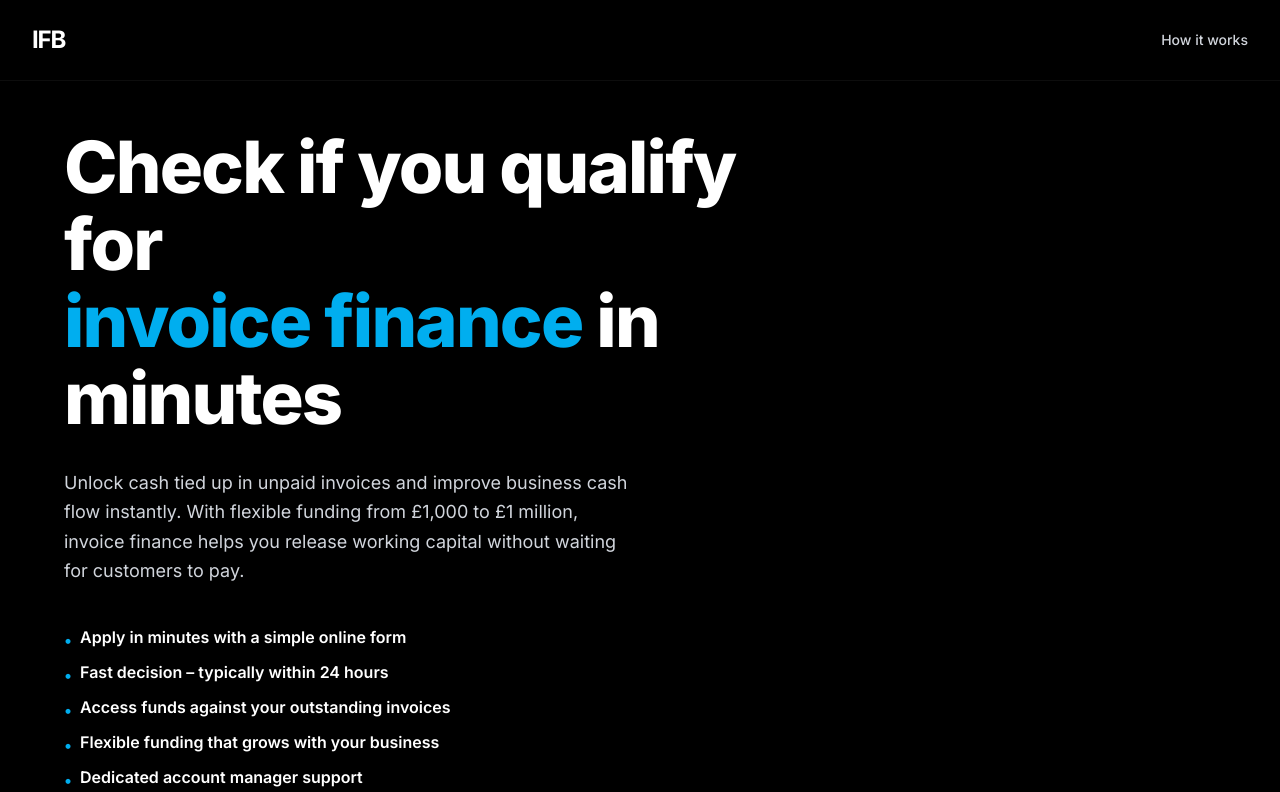
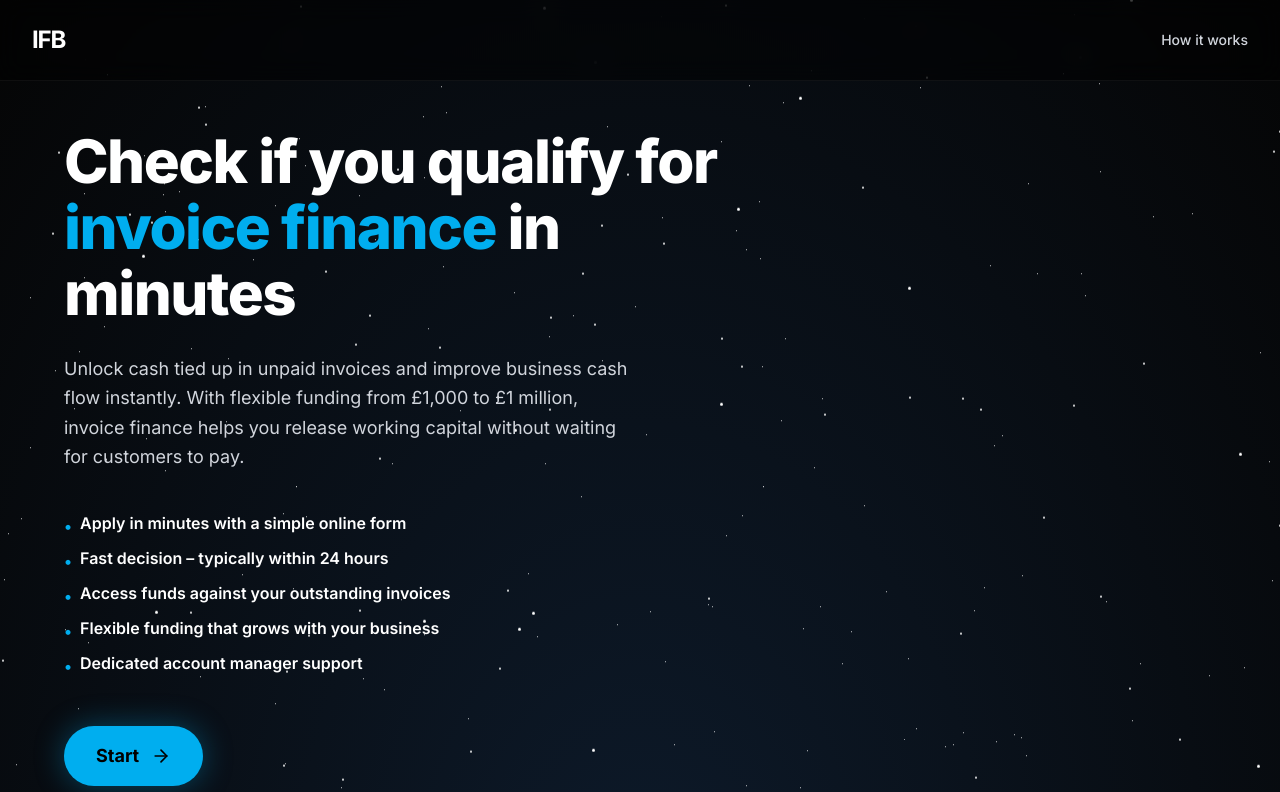
Before and after one commit to infibro/ifb-landing, a React (Vite) app: page / in a window 1280 px wide. Shown: the top 792 px of the page. Built offline with nearby package versions, Linux system fonts and the light colour scheme; no server answers.

Commit message:
feat: smaller hero heading + animated star field background

```diff
--- a/src/components/Hero.tsx
+++ b/src/components/Hero.tsx
@@ -1,3 +1,4 @@
+import { useEffect, useRef } from "react";
 import { motion as m } from "motion/react";
 import { ArrowRight } from "lucide-react";
 
@@ -9,21 +10,69 @@ const bullets = [
   "Dedicated account manager support",
 ];
 
+/** Generates a CSS box-shadow string of n random white stars */
+function makeStars(n: number): string {
+  const pairs: string[] = [];
+  for (let i = 0; i < n; i++) {
+    const x = Math.floor(Math.random() * 2000);
+    const y = Math.floor(Math.random() * 2000);
+    pairs.push(`${x}px ${y}px #FFF`);
+  }
+  return pairs.join(", ");
+}
+
+// Generate once at module load so they're stable across renders
+const shadowsSmall  = makeStars(700);
+const shadowsMedium = makeStars(200);
+const shadowsBig    = makeStars(100);
+
+const starStyles = `
+  @keyframes animStar {
+    from { transform: translateY(0px); }
+    to   { transform: translateY(-2000px); }
+  }
+
+  .stars-sm, .stars-md, .stars-lg {
+    position: absolute;
+    top: 0;
+    left: 0;
+    background: transparent;
+    border-radius: 50%;
+  }
+
+  .stars-sm         { width: 1px; height: 1px; box-shadow: ${shadowsSmall};  animation: animStar  50s linear infinite; }
+  .stars-sm::after  { content: ""; position: absolute; top: 2000px; left: 0; width: 1px; height: 1px; box-shadow: ${shadowsSmall}; }
+
+  .stars-md         { width: 2px; height: 2px; box-shadow: ${shadowsMedium}; animation: animStar 100s linear infinite; }
+  .stars-md::after  { content: ""; position: absolute; top: 2000px; left: 0; width: 2px; height: 2px; box-shadow: ${shadowsMedium}; }
+
+  .stars-lg         { width: 3px; height: 3px; box-shadow: ${shadowsBig};    animation: animStar 150s linear infinite; }
+  .stars-lg::after  { content: ""; position: absolute; top: 2000px; left: 0; width: 3px; height: 3px; box-shadow: ${shadowsBig}; }
+`;
+
 export default function Hero() {
   return (
     <section
       id="hero-section"
-      className="min-h-screen bg-black flex items-center"
+      className="relative min-h-screen flex items-center overflow-hidden"
+      style={{ background: "radial-gradient(ellipse at bottom, #0d1a2a 0%, #050505 100%)" }}
     >
-      <div className="w-full max-w-7xl mx-auto px-6 sm:px-10 lg:px-16 py-32">
-        <div className="max-w-2xl xl:max-w-3xl">
+      {/* Star layers */}
+      <style>{starStyles}</style>
+      <div className="stars-sm" aria-hidden="true" />
+      <div className="stars-md" aria-hidden="true" />
+      <div className="stars-lg" aria-hidden="true" />
 
-          {/* Heading */}
+      {/* Content */}
+      <div className="relative z-10 w-full max-w-7xl mx-auto px-6 sm:px-10 lg:px-16 py-32">
+        <div className="max-w-2xl xl:max-w-2xl">
+
+          {/* Heading — slightly smaller than before */}
           <m.h1
             initial={{ opacity: 0, y: 28 }}
             animate={{ opacity: 1, y: 0 }}
             transition={{ duration: 0.65, ease: "easeOut" }}
-            className="text-5xl sm:text-6xl lg:text-7xl font-extrabold leading-[1.07] tracking-tight text-white mb-8"
+            className="text-4xl sm:text-5xl lg:text-6xl font-extrabold leading-[1.1] tracking-tight text-white mb-7"
           >
             Check if you qualify for{" "}
             <br className="hidden sm:block" />
@@ -52,14 +101,17 @@ export default function Hero() {
             className="space-y-2 mb-12"
           >
             {bullets.map((item) => (
-              <li key={item} className="flex items-start gap-2 text-sm sm:text-base text-white font-semibold">
+              <li
+                key={item}
+                className="flex items-start gap-2 text-sm sm:text-base text-white font-semibold"
+              >
                 <span className="text-[#00AEEF] mt-[3px]">•</span>
                 {item}
               </li>
             ))}
           </m.ul>
 
-          {/* CTA button */}
+          {/* CTA */}
           <m.div
             initial={{ opacity: 0, y: 16 }}
             animate={{ opacity: 1, y: 0 }}
@@ -67,7 +119,7 @@ export default function Hero() {
           >
             <a
               href="#enquiry"
-              className="inline-flex items-center gap-3 bg-[#00AEEF] hover:bg-[#009fd8] active:scale-95 text-black font-bold text-lg px-8 py-4 rounded-full transition-all duration-200 shadow-[0_0_30px_rgba(0,174,239,0.35)] hover:shadow-[0_0_45px_rgba(0,174,239,0.55)]"
+              className="inline-flex items-center gap-3 bg-[#00AEEF] hover:bg-[#009fd8] active:scale-95 text-black font-bold text-lg px-8 py-4 rounded-full transition-all duration-200 shadow-[0_0_30px_rgba(0,174,239,0.35)] hover:shadow-[0_0_50px_rgba(0,174,239,0.6)]"
             >
               Start
               <ArrowRight className="w-5 h-5" />
```
